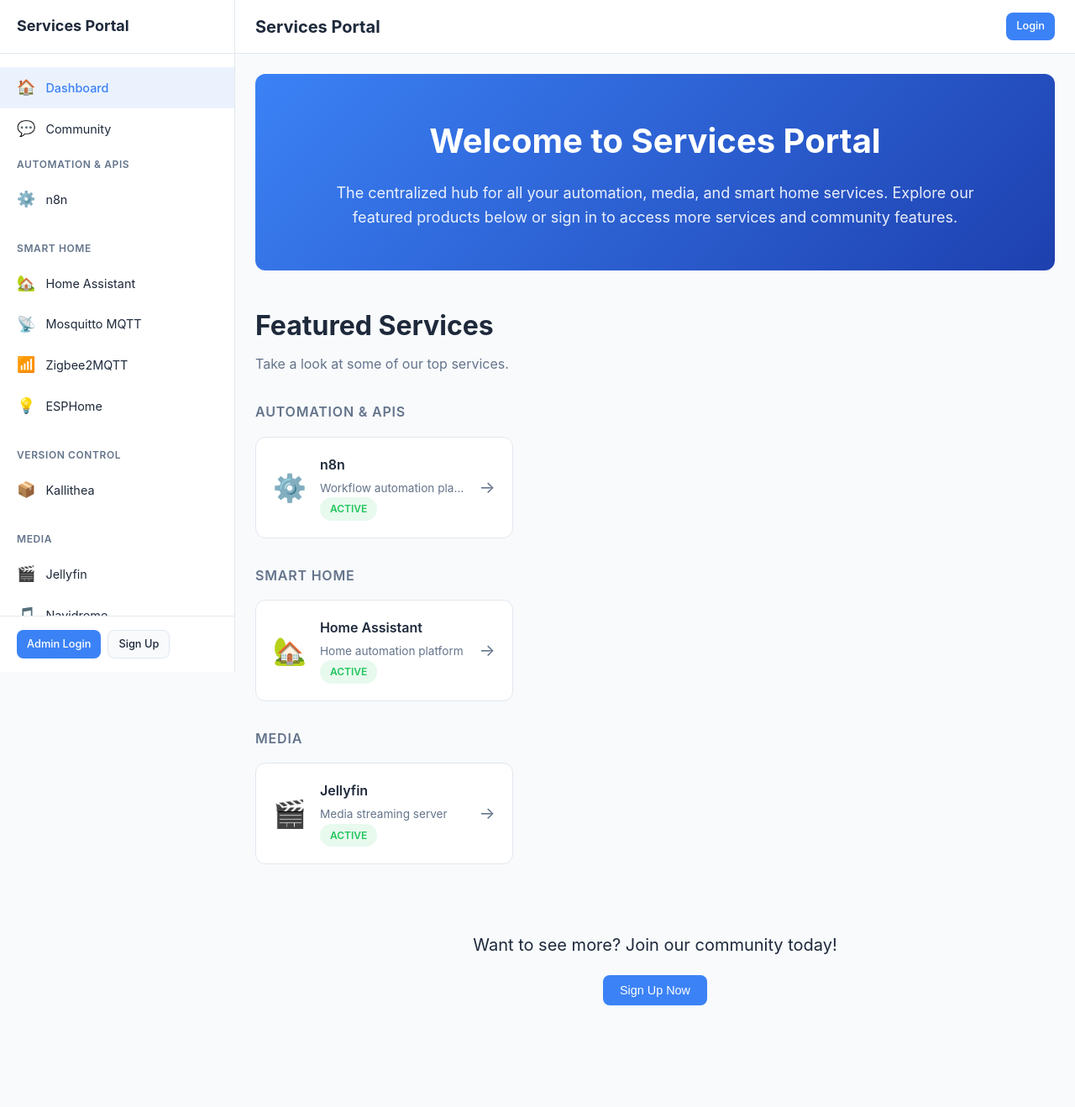
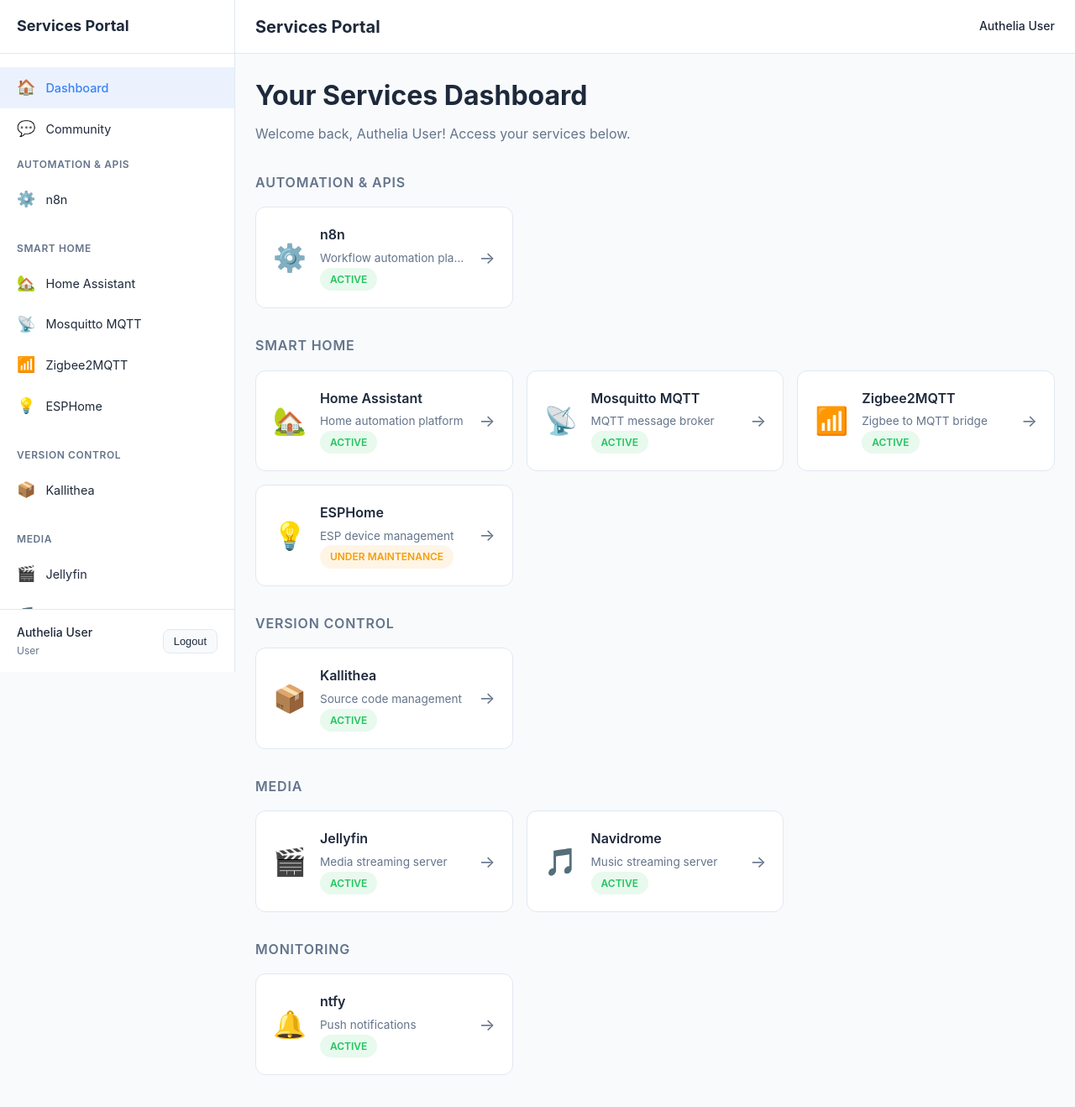
Before and after one commit to TeamCyberCraft/servehub, a React (Vite) app in the folder services-portal/: page / in a window 1280 px wide. Shown: the top 1318 px of the page at 84% size. Before the commit the page ends 1261 px from the top, so only its background shows below. Built offline with nearby package versions, Linux system fonts and the light colour scheme.

Commit message:
feat: add api catalog and authelia-only auth ux
Co-authored-by: Sikandar-irfan <61361804+Sikandar-irfan@users.noreply.github.com>

```diff
--- a/services-portal/src/App.jsx
+++ b/services-portal/src/App.jsx
@@ -5,7 +5,6 @@ import Layout from './components/Layout';
 import ProtectedRoute from './components/ProtectedRoute';
 import Dashboard from './pages/Dashboard';
 import AdminDashboard from './pages/AdminDashboard';
-import SignUp from './pages/SignUp';
 import AdminLogin from './pages/AdminLogin';
 import NotFound from './pages/NotFound';
 import { routes } from './routes/routes';
@@ -17,7 +16,6 @@ function App() {
       <BrowserRouter>
         <Routes>
           {/* Auth routes (outside layout) */}
-          <Route path="/signup" element={<SignUp />} />
           <Route path="/admin/login" element={<AdminLogin />} />
 
           {/* Main layout routes */}
--- a/services-portal/src/components/Chat.jsx
+++ b/services-portal/src/components/Chat.jsx
@@ -1,6 +1,5 @@
 import { useState } from 'react';
 import { useAuth } from '../context/AuthContext';
-import { useNavigate } from 'react-router-dom';
 
 export default function Chat({ contextId, type = 'service' }) {
   const [messages, setMessages] = useState([
@@ -13,14 +12,10 @@ export default function Chat({ contextId, type = 'service' }) {
   ]);
   const [newMessage, setNewMessage] = useState('');
   const { user, isAuthenticated } = useAuth();
-  const navigate = useNavigate();
 
   const handleSendMessage = (e) => {
     e.preventDefault();
-    if (!isAuthenticated()) {
-      navigate('/signup');
-      return;
-    }
+    if (!isAuthenticated()) return;
     if (!newMessage.trim()) return;
 
     const msg = {
@@ -47,7 +42,7 @@ export default function Chat({ contextId, type = 'service' }) {
       <form className="chat-input" onSubmit={handleSendMessage}>
         <input
           type="text"
-          placeholder={isAuthenticated() ? "Type a message..." : "Sign in to chat"}
+          placeholder={isAuthenticated() ? "Type a message..." : "Auth required (Authelia)"}
           value={newMessage}
           onChange={(e) => setNewMessage(e.target.value)}
           disabled={!isAuthenticated() && type === 'community'} // Community is view-only for guests
@@ -57,7 +52,7 @@ export default function Chat({ contextId, type = 'service' }) {
         </button>
       </form>
       {!isAuthenticated() && (
-        <p className="chat-hint">You must <span className="link" onClick={() => navigate('/signup')}>Sign In</span> to participate.</p>
+        <p className="chat-hint">Authentication is handled by Authelia. Please log in via the gateway.</p>
       )}
     </div>
   );
--- a/services-portal/src/components/Header.jsx
+++ b/services-portal/src/components/Header.jsx
@@ -15,15 +15,11 @@ export default function Header({ onMenuClick }) {
         Services Portal
       </Link>
       <div className="header-actions">
-        {user ? (
+        {user && (
           <div className="header-user">
             <span className="header-user-name">{user.name}</span>
             {isAdmin() && <span className="header-admin-badge">Admin</span>}
           </div>
-        ) : (
-          <Link to="/admin/login" className="btn btn-primary btn-sm">
-            Login
-          </Link>
         )}
       </div>
     </header>
--- a/services-portal/src/components/Rating.jsx
+++ b/services-portal/src/components/Rating.jsx
@@ -1,16 +1,13 @@
 import { useState } from 'react';
 import { useAuth } from '../context/AuthContext';
-import { useNavigate } from 'react-router-dom';
 
 export default function Rating({ serviceId, initialRating = 0, onRate }) {
   const [rating, setRating] = useState(initialRating);
   const [hover, setHover] = useState(0);
   const { isAuthenticated } = useAuth();
-  const navigate = useNavigate();
 
   const handleRate = (value) => {
     if (!isAuthenticated()) {
-      navigate('/signup');
       return;
     }
     setRating(value);
--- a/services-portal/src/components/Sidebar.jsx
+++ b/services-portal/src/components/Sidebar.jsx
@@ -77,14 +77,7 @@ export default function Sidebar({ isOpen, onClose }) {
               </button>
             </div>
           ) : (
-            <div className="sidebar-auth-links">
-              <NavLink to="/admin/login" className="btn btn-primary btn-sm" onClick={onClose}>
-                Admin Login
-              </NavLink>
-              <NavLink to="/signup" className="btn btn-secondary btn-sm" onClick={onClose}>
-                Sign Up
-              </NavLink>
-            </div>
+            <p className="info-helper">Authentication is handled externally by Authelia.</p>
           )}
         </div>
       </aside>
--- a/services-portal/src/context/AuthContext.jsx
+++ b/services-portal/src/context/AuthContext.jsx
@@ -12,7 +12,8 @@ function getInitialUser() {
       localStorage.removeItem('user');
     }
   }
-  return null;
+  // Default to an externally authenticated user (e.g., Authelia) when no local session exists.
+  return { email: 'authelia@local', role: ROLES.USER, name: 'Authelia User' };
 }
 
 export function AuthProvider({ children }) {
--- a/services-portal/src/pages/Dashboard.jsx
+++ b/services-portal/src/pages/Dashboard.jsx
@@ -31,7 +31,7 @@ export default function Dashboard() {
           <h1>Welcome to Services Portal</h1>
           <p>
             The centralized hub for all your automation, media, and smart home services.
-            Explore our featured products below or sign in to access more services and community features.
+            Explore our featured products below. Authentication is provided by Authelia at the gateway.
           </p>
         </section>
       )}
@@ -58,10 +58,7 @@ export default function Dashboard() {
 
       {!isAuthenticated() && (
         <div className="cta-section">
-          <p>Want to see more? Join our community today!</p>
-          <button className="btn btn-primary" onClick={() => window.location.href = '/signup'}>
-            Sign Up Now
-          </button>
+          <p>Access is managed by Authelia—please log in through your organization&apos;s gateway.</p>
         </div>
       )}
     </div>
--- a/services-portal/src/routes/routes.jsx
+++ b/services-portal/src/routes/routes.jsx
@@ -8,7 +8,6 @@ import Login from '../pages/Login';
 export const routes = {
   // Public routes
   public: [
-    { path: '/signup', label: 'Sign Up' },
     { path: '/login', label: 'Login', component: Login },
     { path: '/admin/login', label: 'Admin Login' },
     { path: '/community', label: 'Community', component: CommunityPage },
```
